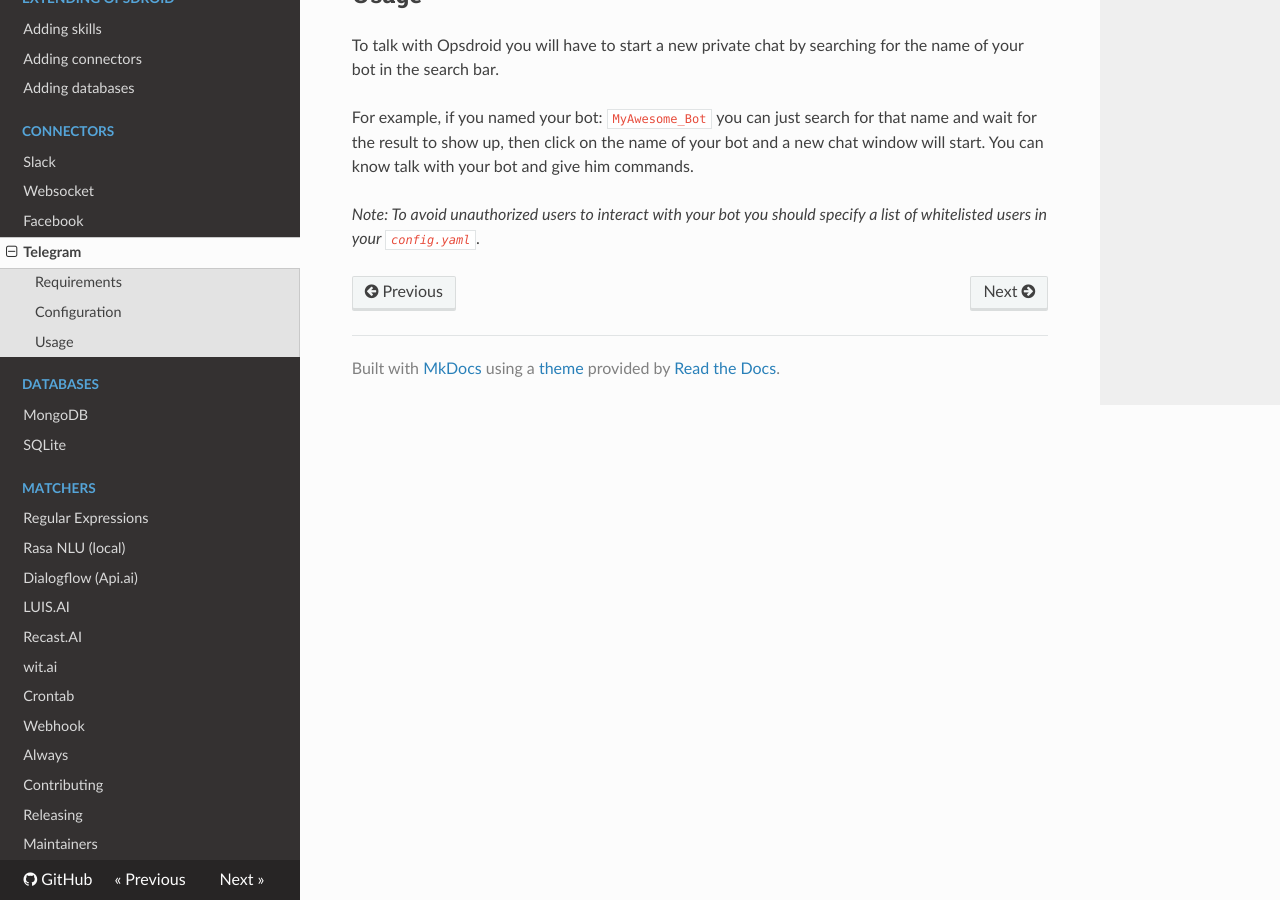
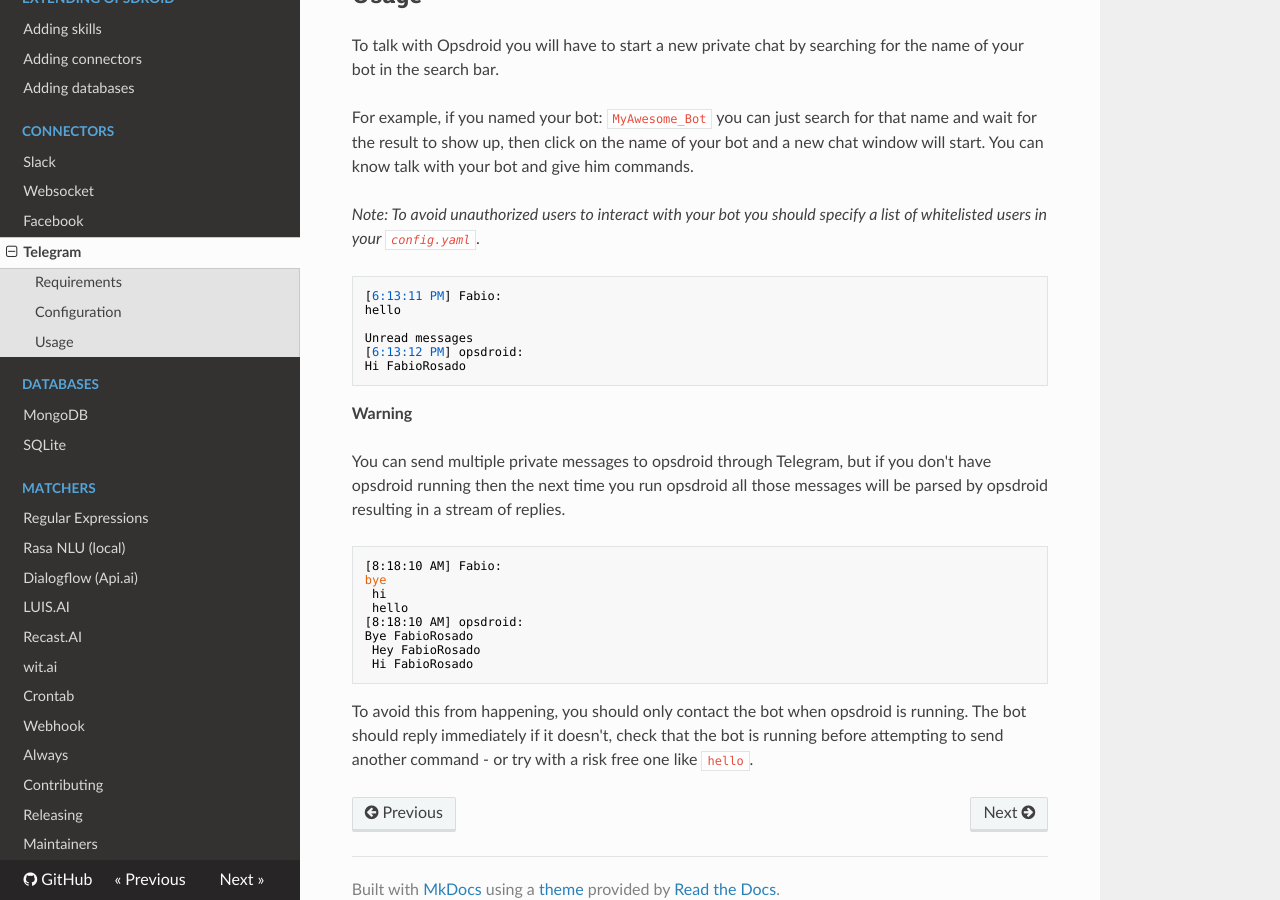
Before and after one commit to opsdroid/opsdroid, an MkDocs documentation site: the page built from docs/connectors/telegram.md, in a window 1280 px wide and 900 px high, scrolled down 669 px. Built offline with MkDocs 1.6.1, drawn with Linux system fonts in a browser that asks for light colours; nearby versions of some CDN libraries; old or Windows-style settings are respelled for this version of MkDocs.

Commit message:
Update documentation

````diff
--- a/docs/connectors/telegram.md
+++ b/docs/connectors/telegram.md
@@ -38,3 +38,31 @@ with your bot and give him commands.
 
 _Note: To avoid unauthorized users to interact with your bot you should specify a list of whitelisted users
 in your `config.yaml`._
+
+```
+[6:13:11 PM] Fabio:
+hello
+
+Unread messages
+[6:13:12 PM] opsdroid:
+Hi FabioRosado
+```
+
+**Warning**
+
+You can send multiple private messages to opsdroid through Telegram, but if you don't have opsdroid running then
+the next time you run opsdroid all those messages will be parsed by opsdroid resulting in a stream of replies.
+
+```bash
+[8:18:10 AM] Fabio:
+bye
+ hi
+ hello
+[8:18:10 AM] opsdroid:
+Bye FabioRosado
+ Hey FabioRosado
+ Hi FabioRosado
+```
+
+To avoid this from happening, you should only contact the bot when opsdroid is running. The bot should reply immediately
+if it doesn't, check that the bot is running before attempting to send another command - or try with a risk free one like `hello`.
````
